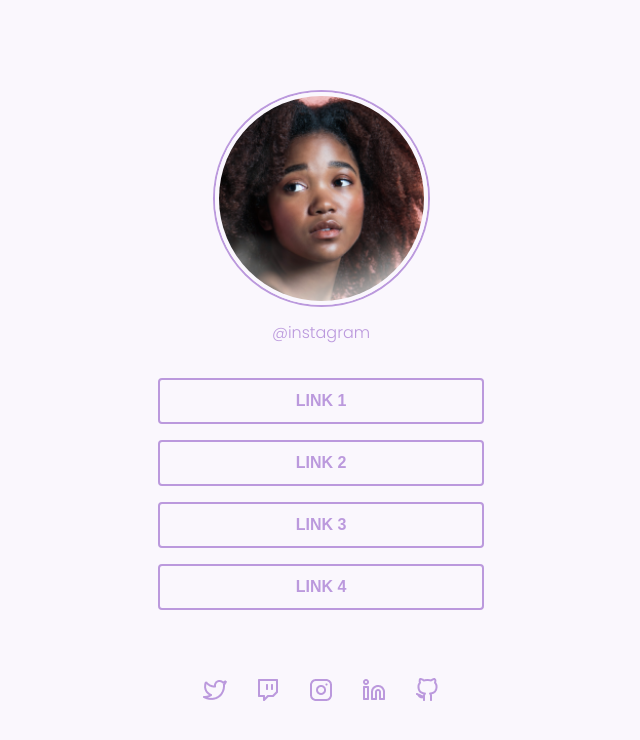
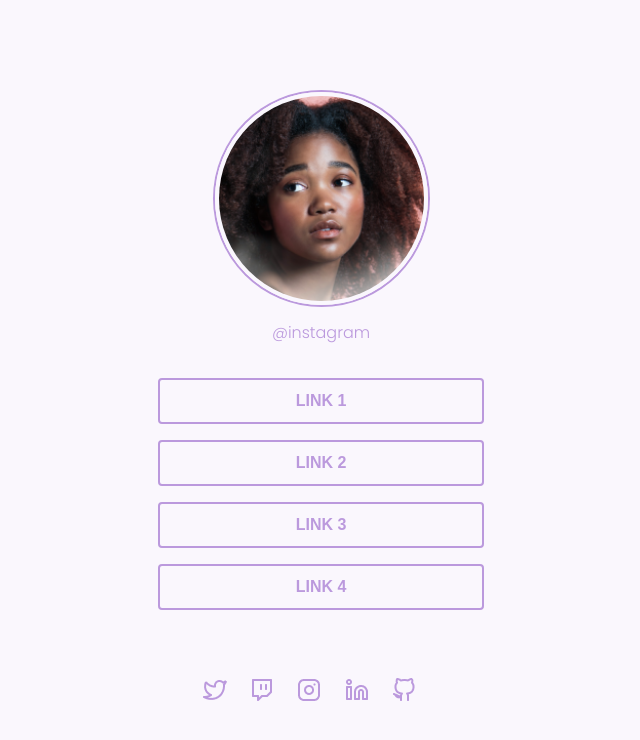
Before and after one commit to rafaelminali/Desafio-Social-Tree-Figma, a plain HTML site: page index.html in a window 1280 px wide. Shown: the whole page, without its empty margins (319-959 px from the left). Drawn offline with Linux system fonts and the light colour scheme.

Commit message:
Ajuste do espaçamento do social-media

```diff
--- a/styles.css
+++ b/styles.css
@@ -84,7 +84,8 @@ button {
     max-width: 236px;
     margin-top: 68px;
     flex-direction: row;
-    gap: 29px;
+    align-items: center;
+    justify-content: space-between;
 }
 
 .social-media-footer {
```
